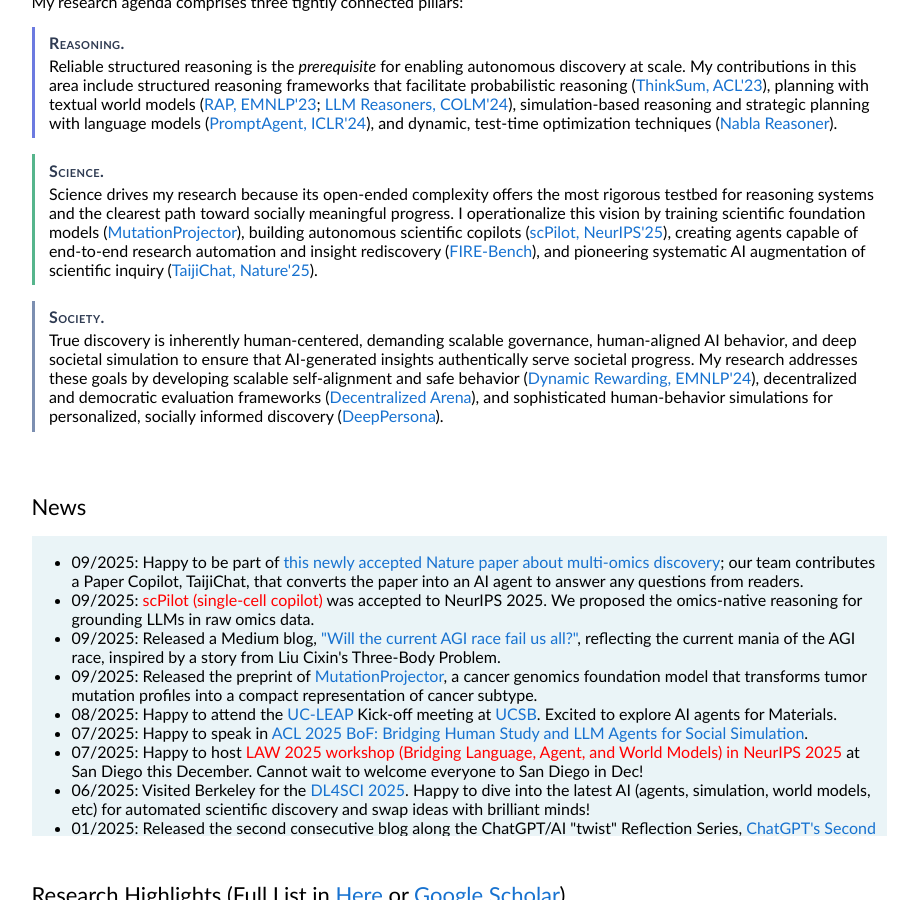
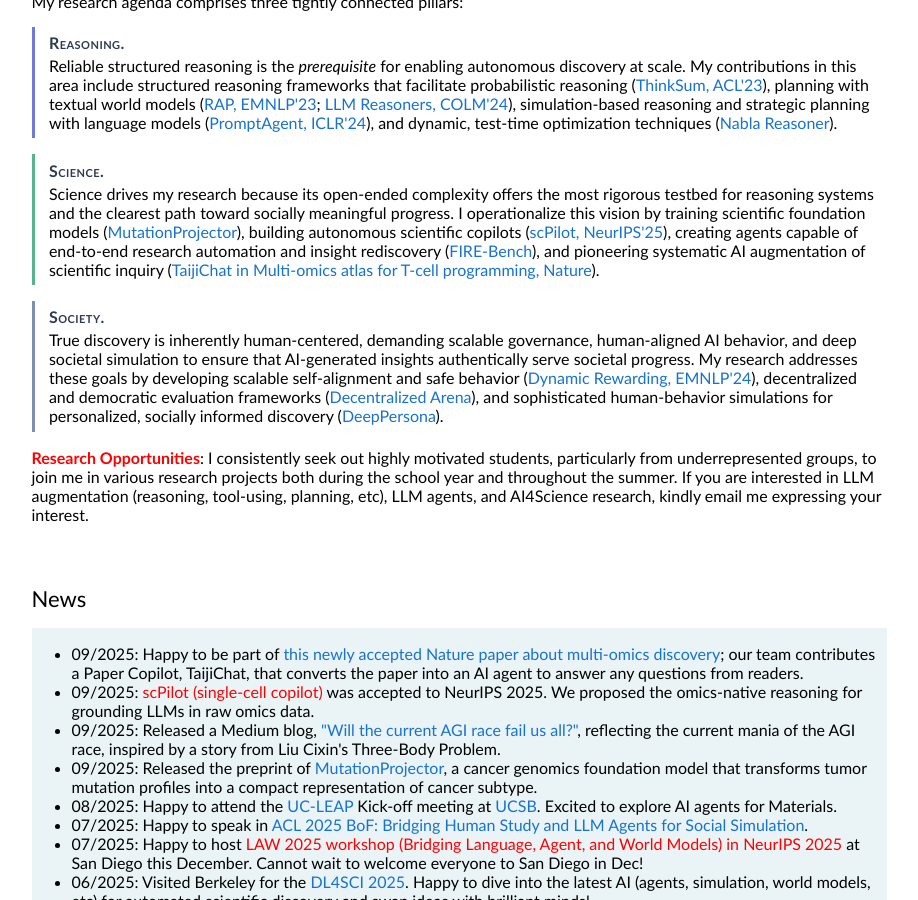
Before and after one commit to zhenwang9102/zhenwang9102.github.io, a Jekyll site: the page built from _posts/2019-06-02-venue.markdown, in a window 1280 px wide and 900 px high, scrolled down 843 px. Shown: the whole window, without its empty margins (181-1099 px from the left). Built offline with Jekyll 4.4.1, drawn with Linux system fonts in a browser that asks for light colours.

Commit message:
Update research description and add opportunities section
Added a new paragraph about research opportunities and updated the description of TaijiChat.

```diff
--- a/_layouts/default.html
+++ b/_layouts/default.html
@@ -124,7 +124,7 @@
                 <li style="margin:0 0 1.0rem 0; padding:0.4rem 0 0.4rem 0.9rem; border-left:3px solid #56B58C;">
                   <strong style="font-variant:small-caps; letter-spacing:.03em; color:#2f3b52;">Science.</strong>
                   <span style="display:block; margin-top:0.25rem;">
-                    Science drives my research because its open‑ended complexity offers the most rigorous testbed for reasoning systems and the clearest path toward socially meaningful progress. I operationalize this vision by training scientific foundation models (<a href="https://www.biorxiv.org/content/10.1101/2025.09.08.674723v1">MutationProjector</a>), building autonomous scientific copilots (<a href="https://neurips.cc/virtual/2025/poster/117633">scPilot, NeurIPS'25</a>), creating agents capable of end‑to‑end research automation and insight rediscovery (<a href="https://zhenwang9102.github.io/">FIRE‑Bench</a>), and pioneering systematic AI augmentation of scientific inquiry (<a href="https://zhenwang9102.github.io/">TaijiChat, Nature'25</a>).
+                    Science drives my research because its open‑ended complexity offers the most rigorous testbed for reasoning systems and the clearest path toward socially meaningful progress. I operationalize this vision by training scientific foundation models (<a href="https://www.biorxiv.org/content/10.1101/2025.09.08.674723v1">MutationProjector</a>), building autonomous scientific copilots (<a href="https://neurips.cc/virtual/2025/poster/117633">scPilot, NeurIPS'25</a>), creating agents capable of end‑to‑end research automation and insight rediscovery (<a href="https://zhenwang9102.github.io/">FIRE‑Bench</a>), and pioneering systematic AI augmentation of scientific inquiry (<a href="https://zhenwang9102.github.io/">TaijiChat in Multi-omics atlas for T-cell programming, Nature</a>).
                   </span>
                 </li>
 
@@ -135,6 +135,10 @@
                   </span>
                 </li>
               </ul>
+
+              <p>
+                <a style="color:red"><b>Research Opportunities</b></a>: I consistently seek out highly motivated students, particularly from underrepresented groups, to join me in various research projects both during the school year and throughout the summer. If you are interested in LLM augmentation (reasoning, tool-using, planning, etc), LLM agents, and AI4Science research, kindly email me expressing your interest.
+              </p>
 
             </td>
           </tr>
```
